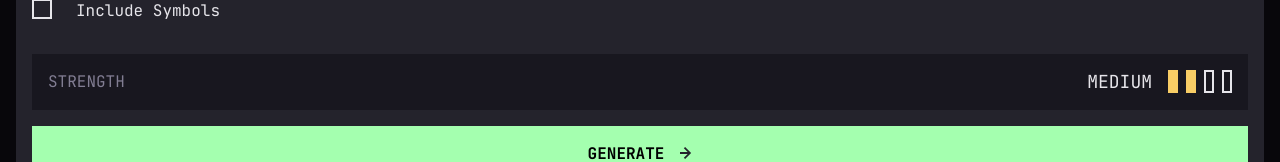
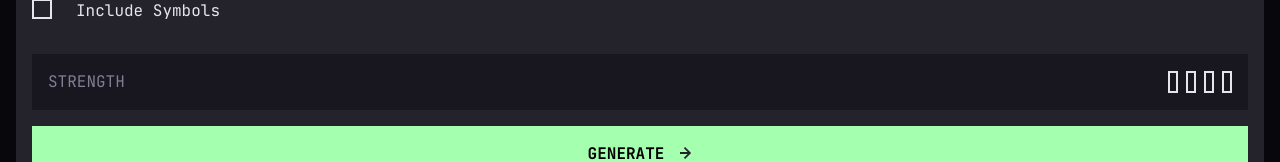
Before and after one commit to Jamario/passwordgenerator, a React (Vite) app: page / in a window 1280 px wide. Shown: the part 478-640 px from the top of the page. Built offline with nearby package versions, Linux system fonts and the light colour scheme.

Commit message:
The strength indicator component now works as it should. Added proper color display and word display.

```diff
--- a/src/components/Form/index.tsx
+++ b/src/components/Form/index.tsx
@@ -1,7 +1,8 @@
 import React, { useState } from "react";
 import { CheckboxValuesType } from "../../types";
 import { FormValuesType, verifyCheckboxes } from "./utils";
-import { generatePassword } from "../../logic/passwords";
+import { IndicatorStrengths } from "../../enums";
+import { generatePassword, estimatePasswordStrength } from "../../logic/passwords";
 
 import styles from "./index.module.css";
 import arrowImage from "../../assets/images/icon-arrow-right.svg";
@@ -35,6 +36,7 @@
 
 const Form = ({ updatePassword }: FormProps): JSX.Element => {
     const [passwordLength, setPasswordLength] = useState(8);
+    const [passwordStrength, setPasswordStrength] = useState<IndicatorStrengths | null>(null);
     const [formValues, setFormValues] = useState<FormValuesType>({
         uppercase: false,
         lowercase: false,
@@ -58,6 +60,8 @@
 
         if (isValid) {
             const newPassword = generatePassword(passwordLength, config);
+            const estimatedPasswordStrength = estimatePasswordStrength(newPassword);
+            setPasswordStrength(estimatedPasswordStrength);
             updatePassword(newPassword);
         }
     };
@@ -128,7 +132,7 @@
                     handleChange={handleChange}
                 />
             </form>
-            <StrengthIndicator />
+            <StrengthIndicator passwordStrength={passwordStrength} />
             <button form="strengthForm" className={styles.submitButton}>
                 Generate
                 <img src={arrowImage} alt="Right arrow" />
--- a/src/components/PasswordOutput/index.tsx
+++ b/src/components/PasswordOutput/index.tsx
@@ -24,10 +24,7 @@
             {/* <img src={copyIcon} alt="Copy" onClick={handleCopyClick} /> */}
             <span onClick={handleCopyClick}>
                 <svg className={styles.copyIcon} width="21" height="24" xmlns="http://www.w3.org/2000/svg">
-                    <path
-                        d="M20.341 3.091 17.909.659A2.25 2.25 0 0 0 16.319 0H8.25A2.25 2.25 0 0 0 6 2.25V4.5H2.25A2.25 2.25 0 0 0 0 6.75v15A2.25 2.25 0 0 0 2.25 24h10.5A2.25 2.25 0 0 0 15 21.75V19.5h3.75A2.25 2.25 0 0 0 21 17.25V4.682a2.25 2.25 0 0 0-.659-1.591ZM12.469 21.75H2.53a.281.281 0 0 1-.281-.281V7.03a.281.281 0 0 1 .281-.281H6v10.5a2.25 2.25 0 0 0 2.25 2.25h4.5v1.969a.282.282 0 0 1-.281.281Zm6-4.5H8.53a.281.281 0 0 1-.281-.281V2.53a.281.281 0 0 1 .281-.281H13.5v4.125c0 .621.504 1.125 1.125 1.125h4.125v9.469a.282.282 0 0 1-.281.281Zm.281-12h-3v-3h.451c.075 0 .147.03.2.082L18.667 4.6a.283.283 0 0 1 .082.199v.451Z"
-                        // fill="#A4FFAF"
-                    />
+                    <path d="M20.341 3.091 17.909.659A2.25 2.25 0 0 0 16.319 0H8.25A2.25 2.25 0 0 0 6 2.25V4.5H2.25A2.25 2.25 0 0 0 0 6.75v15A2.25 2.25 0 0 0 2.25 24h10.5A2.25 2.25 0 0 0 15 21.75V19.5h3.75A2.25 2.25 0 0 0 21 17.25V4.682a2.25 2.25 0 0 0-.659-1.591ZM12.469 21.75H2.53a.281.281 0 0 1-.281-.281V7.03a.281.281 0 0 1 .281-.281H6v10.5a2.25 2.25 0 0 0 2.25 2.25h4.5v1.969a.282.282 0 0 1-.281.281Zm6-4.5H8.53a.281.281 0 0 1-.281-.281V2.53a.281.281 0 0 1 .281-.281H13.5v4.125c0 .621.504 1.125 1.125 1.125h4.125v9.469a.282.282 0 0 1-.281.281Zm.281-12h-3v-3h.451c.075 0 .147.03.2.082L18.667 4.6a.283.283 0 0 1 .082.199v.451Z" />
                 </svg>
             </span>
         </div>
--- a/src/components/StrengthIndicator/index.module.css
+++ b/src/components/StrengthIndicator/index.module.css
@@ -32,6 +32,7 @@
     width: 10px;
     border: 2px solid var(--color-white);
     margin-right: 8px;
+    min-height: 22px;
 }
 
 .bar:last-child {
--- a/src/components/StrengthIndicator/index.tsx
+++ b/src/components/StrengthIndicator/index.tsx
@@ -1,11 +1,23 @@
 import styles from "./index.module.css";
 import { IndicatorStrengths } from "../../enums";
 
-const StrengthIndicator = (): JSX.Element => {
-    const passwordStrength = IndicatorStrengths.MEDIUM;
+interface StrengthIndicatorProps {
+    passwordStrength: IndicatorStrengths | null;
+}
 
+const StrengthIndicator = ({ passwordStrength }: StrengthIndicatorProps): JSX.Element => {
     const getBarsClassName = (): string => {
-        return styles.medium;
+        switch (passwordStrength) {
+            case IndicatorStrengths.WEAK:
+                return styles.weak;
+            case IndicatorStrengths.MEDIUM:
+                return styles.medium;
+            case IndicatorStrengths.STRONG:
+                return styles.strong;
+            case IndicatorStrengths.TOO_WEAK:
+            default:
+                return styles.tooWeak;
+        }
     };
 
     const getBars = (): JSX.Element[] => {
@@ -13,7 +25,8 @@
         for (let i = 0; i < 4; i++) {
             let className: string;
 
-            if (i < passwordStrength.valueOf()) className = `${styles.bar} ${styles.active}`;
+            if (passwordStrength !== null && i <= passwordStrength.valueOf())
+                className = `${styles.bar} ${styles.active}`;
             else className = styles.bar;
 
             bars.push(<div className={className} key={i} />);
@@ -21,11 +34,16 @@
         return bars;
     };
 
+    const getEnumKey = (): string => {
+        if (passwordStrength === null) return "";
+        return IndicatorStrengths[passwordStrength];
+    };
+
     return (
         <div className={styles.container}>
             <div className={styles.title}>Strength</div>
             <div className={styles.guage}>
-                <div>Medium</div>
+                <div>{getEnumKey()}</div>
                 <div className={`${styles.bars} ${getBarsClassName()}`}>{getBars()}</div>
             </div>
         </div>
```
